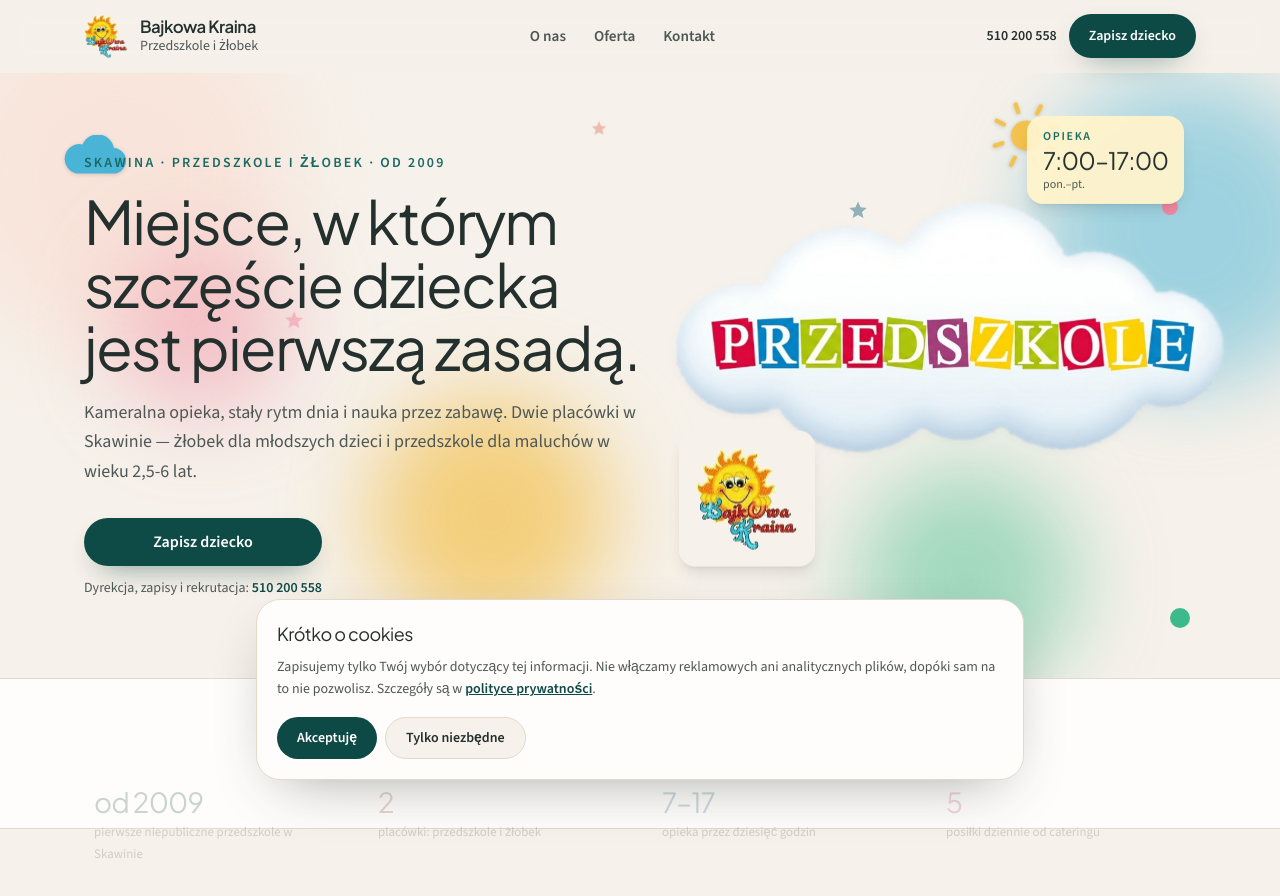
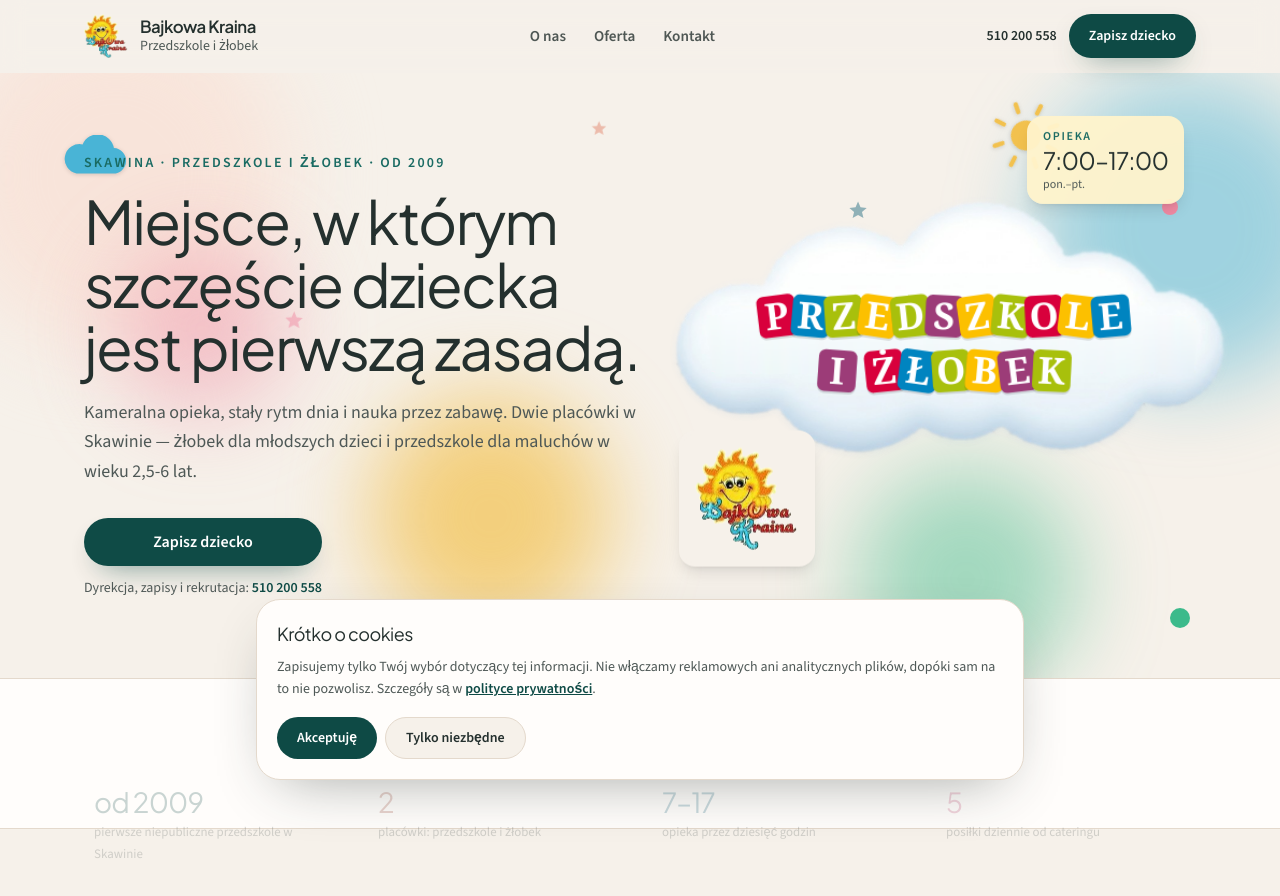
Before and after one commit to therafiqu/Prototyp-bajkowakraina, a Next.js app: page / in a window 1280 px wide. Shown: the top 896 px of the page. Built offline with nearby package versions, Linux system fonts and the light colour scheme.

Commit message:
new changes.

```diff
--- /dev/null
+++ b/components/CloudLetterTitle.tsx
@@ -0,0 +1,135 @@
+import Image from "next/image";
+
+/** Colors sampled / sequenced from the original chmura graphic. */
+const TILE_COLORS = [
+  "#d8003c", // P
+  "#0084c0", // R
+  "#a8c00c", // Z
+  "#fcc000", // E
+  "#a8c00c", // D
+  "#9c3c78", // S
+  "#fcc000", // Z
+  "#a8c00c", // K
+  "#d8003c", // O
+  "#fcc000", // L
+  "#0084c0", // E
+  "#9c3c78", // I
+  "#d8003c", // Ż
+  "#0084c0", // Ł
+  "#a8c00c", // O
+  "#fcc000", // B
+  "#9c3c78", // E
+  "#a8c00c", // K
+] as const;
+
+const TILTS = [-7, 5, -4, 8, -6, 3, -8, 6, -3, 7, -5, 4, -6, 8, -4, 5, -7, 3] as const;
+
+type Line = readonly (string | null)[];
+
+const LINE_TOP: Line = [..."PRZEDSZKOLE"];
+const LINE_BOTTOM: Line = ["I", null, ..."ŻŁOBEK"];
+
+function LetterTile({
+  letter,
+  index,
+  sizeClass,
+}: {
+  letter: string;
+  index: number;
+  sizeClass: string;
+}) {
+  const color = TILE_COLORS[index] ?? TILE_COLORS[index % 5];
+  const tilt = TILTS[index % TILTS.length];
+
+  return (
+    <span
+      className={`relative inline-flex shrink-0 items-center justify-center rounded-[0.18em] font-serif font-bold leading-none text-white shadow-[0_2px_0_rgba(0,0,0,0.12)] ${sizeClass}`}
+      style={{
+        backgroundColor: color,
+        transform: `rotate(${tilt}deg)`,
+        marginInline: "-0.06em",
+        zIndex: index,
+      }}
+      aria-hidden="true"
+    >
+      {letter}
+    </span>
+  );
+}
+
+function LetterLine({
+  letters,
+  startIndex,
+  sizeClass,
+}: {
+  letters: Line;
+  startIndex: number;
+  sizeClass: string;
+}) {
+  let colorIndex = startIndex;
+
+  return (
+    <span className="flex items-center justify-center">
+      {letters.map((letter, i) => {
+        if (letter === null) {
+          return (
+            <span
+              key={`gap-${i}`}
+              className="inline-block w-[0.35em]"
+              style={{ fontSize: "inherit" }}
+              aria-hidden="true"
+            />
+          );
+        }
+
+        const tile = (
+          <LetterTile
+            key={`${letter}-${i}`}
+            letter={letter}
+            index={colorIndex}
+            sizeClass={sizeClass}
+          />
+        );
+        colorIndex += 1;
+        return tile;
+      })}
+    </span>
+  );
+}
+
+export function CloudLetterTitle({
+  className = "",
+}: {
+  className?: string;
+}) {
+  return (
+    <div
+      className={`relative flex h-full w-full items-center justify-center ${className}`}
+      role="img"
+      aria-label="Przedszkole i żłobek"
+    >
+      <Image
+        src="/media/przedszkole-chmura-tlo.png"
+        alt=""
+        fill
+        priority
+        sizes="(min-width: 1024px) 480px, 90vw"
+        className="object-contain"
+        aria-hidden
+      />
+
+      <div className="relative z-10 flex flex-col items-center gap-[0.28em] px-4 py-8 text-[clamp(1.05rem,4.8vw,2.15rem)] sm:gap-[0.32em] sm:px-6 sm:py-10 sm:text-[clamp(1.25rem,3.2vw,2.35rem)]">
+        <LetterLine
+          letters={LINE_TOP}
+          startIndex={0}
+          sizeClass="h-[1.12em] w-[1.02em] text-[0.9em]"
+        />
+        <LetterLine
+          letters={LINE_BOTTOM}
+          startIndex={LINE_TOP.length}
+          sizeClass="h-[1.12em] w-[1.02em] text-[0.9em]"
+        />
+      </div>
+    </div>
+  );
+}
--- a/components/HomeHero.tsx
+++ b/components/HomeHero.tsx
@@ -9,6 +9,7 @@
   type Transition,
 } from "framer-motion";
 import { ButtonLink } from "@/components/Button";
+import { CloudLetterTitle } from "@/components/CloudLetterTitle";
 import { StoryShapes } from "@/components/StoryShapes";
 import { phoneDisplay, phoneHref } from "@/lib/content";
 
@@ -233,14 +234,7 @@
           >
             <div className="relative aspect-[3/2] overflow-hidden sm:overflow-visible">
               <div className="scroll-zoom absolute inset-0 sm:inset-[-6%]">
-                <Image
-                  src="/media/przedszkole-chmura.png"
-                  alt="Przedszkole — napis na chmurce"
-                  fill
-                  priority
-                  sizes="(min-width: 1024px) 480px, 90vw"
-                  className="object-contain"
-                />
+                <CloudLetterTitle className="h-full" />
               </div>
             </div>
           </CollagePiece>
```
Also changed, not shown: public/media/przedszkole-chmura-tlo.png (added).
